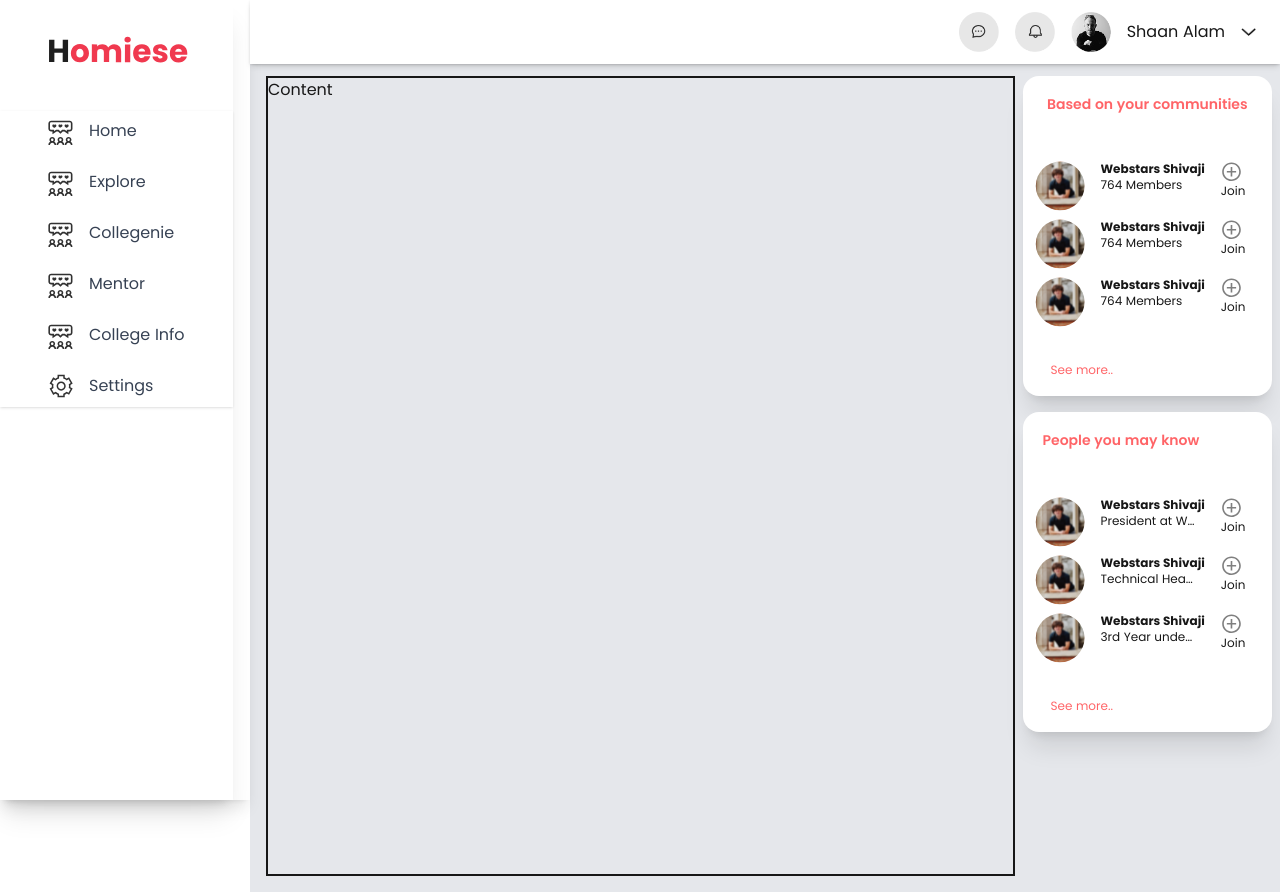
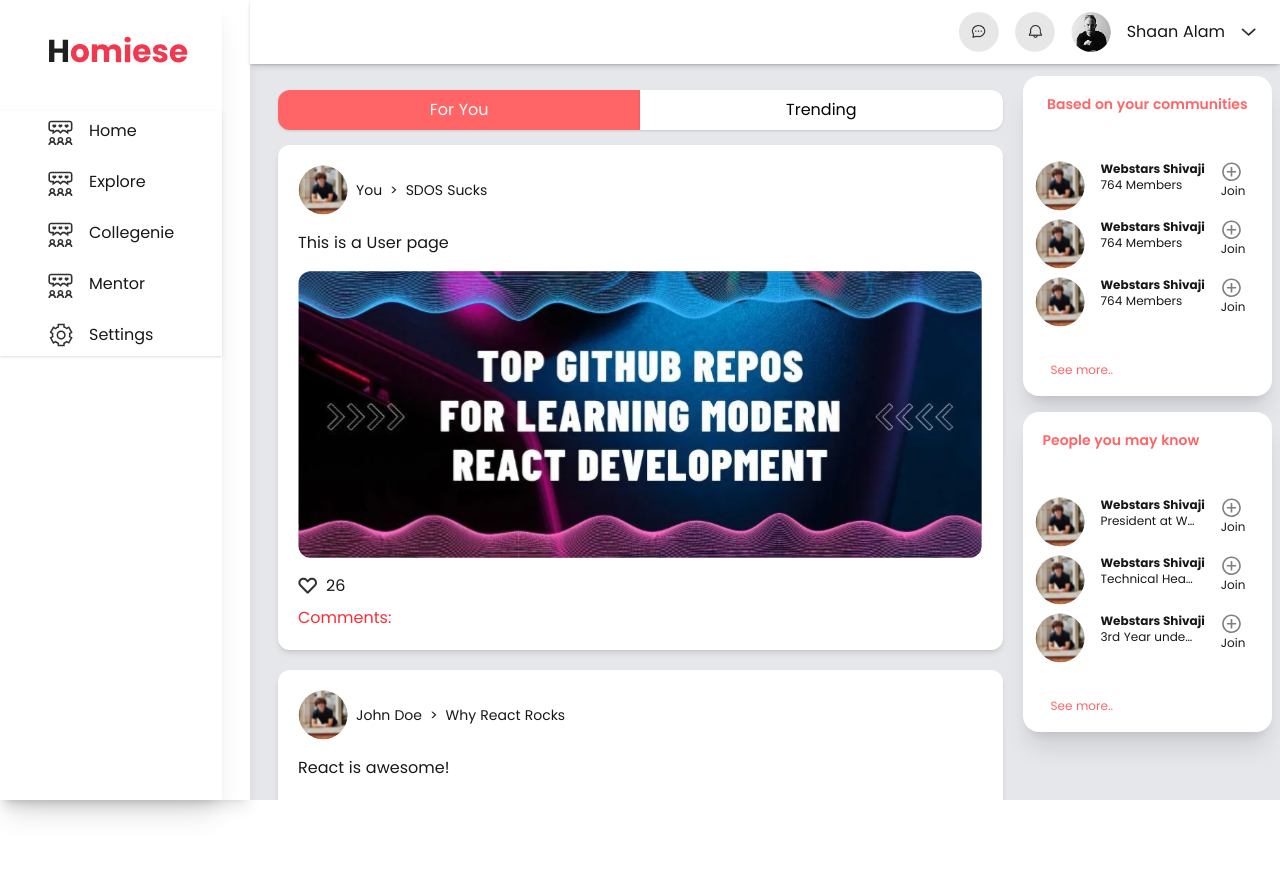
Before and after one commit to SDOS-2025/Homiese, a Next.js app in the folder Frontend/: page / in a window 1280 px wide. After the commit the page ends 800 px from the top, so only its background shows below. Built offline with nearby package versions, Linux system fonts and the light colour scheme.

Commit message:
Updating Frontend

```diff
--- a/Frontend/app/(root)/layout.tsx
+++ b/Frontend/app/(root)/layout.tsx
@@ -4,7 +4,7 @@ import SideBar from "@/app/Components/sidebar";
 
 export default function Layout({ children }: { children: React.ReactNode }) {
     return (
-        <div className="flex h-screen ">
+        <div className="flex h-screen flex-1 overflow-auto bg-gray-200">
             {/* Fixed Sidebar */}
             <div className="w-[250px] fixed h-full bg-white shadow-lg">
                 <SideBar />
@@ -17,7 +17,7 @@ export default function Layout({ children }: { children: React.ReactNode }) {
                 </div>
 
                 {/* Content below navbar */}
-                <main className="p-4 mt-[60px] bg-gray-200">{children}</main>
+                <main className=" flex-1 p-4 mt-[60px] ">{children}</main>
             </div>
         </div>
     );
--- a/Frontend/app/(root)/page.tsx
+++ b/Frontend/app/(root)/page.tsx
@@ -6,18 +6,17 @@ import TopRooms from "@/app/Components/TopRooms";
 export default function Home (){
 
   return (
-      <div className=" h-screen flex  ">
+      <div className=" h-screen flex ">
 
 
           {/*Scrollable Content*/}
-          <div className="flex flex-col border-2 w-[75%]">
+          <div className="flex flex-col px-3 w-[75%]">
              <Content />
           </div>
 
           {/* Recommendation Based on the user*/}
           <div className="h-full w-[25%] gap-4 flex flex-col">
               <TopChats />
-
               <TopRooms />
           </div>
 
--- a/Frontend/app/Components/ChatAvatar.tsx
+++ b/Frontend/app/Components/ChatAvatar.tsx
@@ -24,10 +24,10 @@ export default function ChatAvatar(
                     {name}
                 </span>
 
-
                 <span className="text-xs truncate whitespace-nowrap overflow-hidden w-24">
                     {AdditionalInfo}
                 </span>
+
             </div>
 
             <div className="flex flex-col text-sm">
--- /dev/null
+++ b/Frontend/app/Components/Commentsection.tsx
@@ -0,0 +1,17 @@
+// Commment section need to be redesign
+//  hardcoded for now
+
+export default function CommentSection() {
+
+    return (
+        <div>
+            <span className={"text-red-500"}>
+                Comments:
+            </span>
+
+
+
+
+        </div>
+    )
+}
--- a/Frontend/app/Components/Content.tsx
+++ b/Frontend/app/Components/Content.tsx
@@ -1,11 +1,85 @@
+import { useState } from "react";
+import Post from "@/app/Components/Post";
 
+export default function Content() {
+    const [forYou, setForYou] = useState<boolean>(true);
 
-export default function Content(){
+    const Trendingposts = [
+        {
+            ContentDescription: "This is a trending page",
+            ContentImage: true,
+            ContentPostedBy: "You",
+            ContentProfileImage: "/UserImg.svg",
+            ContentTitle: "SDOS Sucks",
+            ContentLiked: 26,
+            ContentImagePath: "/contentImage.svg",
+        },
+        {
+            ContentDescription: "React is awesome!",
+            ContentImage: false,
+            ContentPostedBy: "John Doe",
+            ContentProfileImage: "/UserImg.svg",
+            ContentTitle: "Why React Rocks",
+            ContentLiked: 102,
+            ContentImagePath: "",
+        }
+    ];
+
+    const Userposts = [
+        {
+            ContentDescription: "This is a User page",
+            ContentImage: true,
+            ContentPostedBy: "You",
+            ContentProfileImage: "/UserImg.svg",
+            ContentTitle: "SDOS Sucks",
+            ContentLiked: 26,
+            ContentImagePath: "/contentImage.svg",
+        },
+        {
+            ContentDescription: "React is awesome!",
+            ContentImage: false,
+            ContentPostedBy: "John Doe",
+            ContentProfileImage: "/UserImg.svg",
+            ContentTitle: "Why React Rocks",
+            ContentLiked: 102,
+            ContentImagePath: "",
+        }
+    ];
 
     return (
-        <div>
-            Content
+        <div className="flex flex-col">
+            <div className="flex items-center justify-center py-[2%]">
+                {/* "For You" Button */}
+                <div
+                    onClick={() => setForYou(true)}
+                    className={`rounded-l-xl shadow-sm w-[50%] h-10 flex justify-center items-center cursor-pointer
+                        ${forYou ? "bg-red-400 text-white" : "bg-white text-black"}
+                    `}
+                >
+                    For You
+                </div>
+
+                {/* "Trending" Button */}
+                <div
+                    onClick={() => setForYou(false)}
+                    className={`rounded-r-xl shadow-sm w-[50%] h-10 flex justify-center items-center cursor-pointer
+                        ${!forYou ? "bg-red-400 text-white" : "bg-white text-black"}
+                    `}
+                >
+                    Trending
+                </div>
+            </div>
+
+            <div className={"flex flex-col gap-5"}>
+
+                {!forYou && Trendingposts.map((post, index) => (
+                    <Post key={index} {...post} />
+                ))}
+
+                {forYou && Userposts.map((post, index) => (
+                    <Post key={index} {...post} />
+                ))}
+            </div>
         </div>
     );
-
 }
--- /dev/null
+++ b/Frontend/app/Components/Post.tsx
@@ -0,0 +1,60 @@
+import Image from "next/image";
+import CommentSection from "@/app/Components/Commentsection";
+
+export default function Post(
+    {
+         ContentPostedBy,
+        ContentProfileImage,
+         ContentTitle,
+         ContentDescription,
+         ContentImage ,
+         ContentImagePath,
+        ContentLiked
+    } : {
+        ContentPostedBy: string;
+        ContentProfileImage: string;
+        ContentTitle: string;
+        ContentDescription: string;
+        ContentImage: boolean;
+        ContentImagePath: string;
+        ContentLiked : number;
+    }
+
+){
+    return (
+        <div className={"flex flex-col gap-2 p-5 bg-white shadow-md rounded-xl"}>
+
+            <div className={"flex items-center gap-2 text-sm"}>
+                <Image src={ContentProfileImage} alt={"User Profile"} width={50} height={50} />
+                {ContentPostedBy}
+                <span> {">"} </span>
+                {ContentTitle}
+            </div>
+
+
+            <div className={"text-md py-2"}>
+                {ContentDescription}
+            </div>
+            {
+                ContentImage ?
+                    <div className={"w-full"}>
+                        <Image src={ContentImagePath} alt={"Content Image"}
+                               width={150} height={150}
+                                className={"w-full h-auto rounded-lg object-cover"}
+                        />
+                    </div>
+                : null
+            }
+
+            <div className={"flex mt-2 gap-2"}>
+                <Image src={"/likeButton.svg"} alt={"Like Button"} width={20} height={20} />
+                {ContentLiked}
+            </div>
+
+            <div>
+                <CommentSection />
+            </div>
+
+        </div>
+    );
+}
--- a/Frontend/app/Components/sidebar.tsx
+++ b/Frontend/app/Components/sidebar.tsx
@@ -1,11 +1,10 @@
 import Image from "next/image";
 import TransitionButton from "@/app/Components/transitionButton";
-import Link from "next/link";
 
 export default function SideBar(){
 
     return (
-        <div className="top-0 fixed w-[300] h-full shadow-xl bg-white flex flex-col item-center gap-y-12 py-5">
+        <div className="top-0 z-10 fixed w-[250] h-full shadow-xl bg-white flex flex-col item-center gap-y-12 py-5">
             <Image src="/Homiese.svg" alt="Homiese"  width={140} height={30} className="ml-12 mt-4"/>
 
 
@@ -14,11 +13,12 @@ export default function SideBar(){
                     <TransitionButton svg="/explore.svg" text={"Explore"} />
                     <TransitionButton svg="/explore.svg" text={"Collegenie"} />
                     <TransitionButton svg="/explore.svg" text={"Mentor"} />
-                    <Link href="/college-Info">
-                    <TransitionButton svg="/explore.svg" text={"College Info"} />
-                </Link>
                     <TransitionButton svg="/settings.svg" text={"Settings"} />
                 </div>
+
+
+
+
         </div>
     );
 }
--- a/Frontend/app/Components/transitionButton.tsx
+++ b/Frontend/app/Components/transitionButton.tsx
@@ -13,7 +13,7 @@ export default function TransitionButton(
 
     return (
         <div className="flex items-start gap-x-4 justify-start rounded-lg w-full px-12 py-2 flex-wrap  font-work-sans content-center text-md
-            text-gray-700 hover:bg-gray-100 hover:text-red-400 cursor-pointer
+            hover:bg-gray-100 hover:text-red-400 cursor-pointer
         ">
             <Image src={svg} alt="Homiese" width={25} height={30} />
 
```
Also changed, not shown: Frontend/public/contentImage.svg (added), Frontend/public/likeButton.svg (added).
